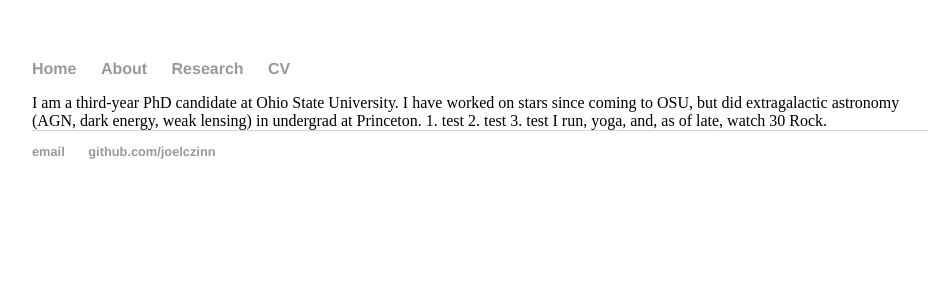
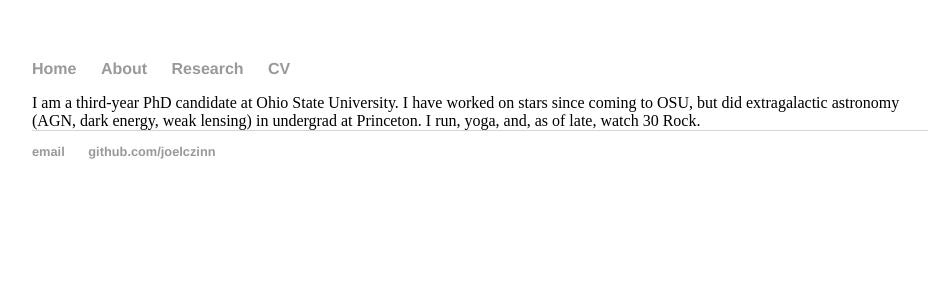
Before and after one commit to joelczinn/joelczinn.github.io, a Jekyll site: the page built from about/index.html, in a window 1280 px wide. Shown: the top 300 px of the page, without its empty margins (160-1089 px from the left). Built offline with Jekyll 4.4.1, drawn with Linux system fonts in a browser that asks for light colours.

Commit message:
tried adding analytics.html in to header.

```diff
--- a/_layouts/default.html
+++ b/_layouts/default.html
@@ -4,6 +4,7 @@
     <title>{{ page.title }}</title>
     <!-- link to main stylesheet -->
     <link rel="stylesheet" type="text/css" href="/css/main.css">
+    {% include analytics.html %}
   </head>
   <body>
     <nav>
--- a/about/index.html
+++ b/about/index.html
@@ -4,11 +4,4 @@
 ---
 I am a third-year PhD candidate at Ohio State University. I have worked on stars since coming to OSU, but did extragalactic astronomy (AGN, dark energy, weak lensing) in undergrad at Princeton.
 
-1. test
-
-2. test
-
-3. test
-
-
 I run, yoga, and, as of late, watch 30 Rock.
```
